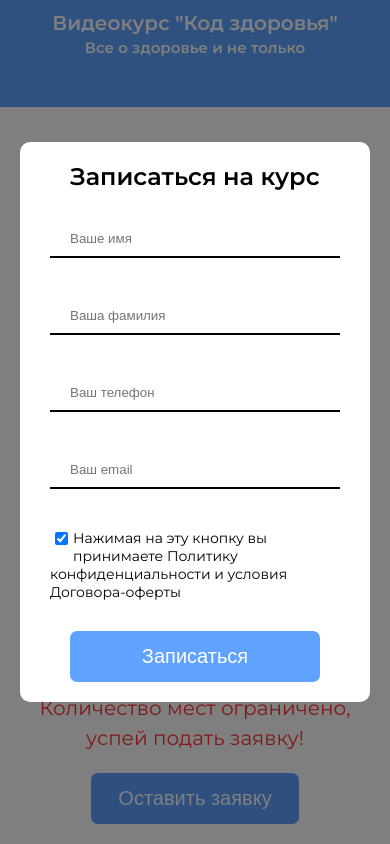
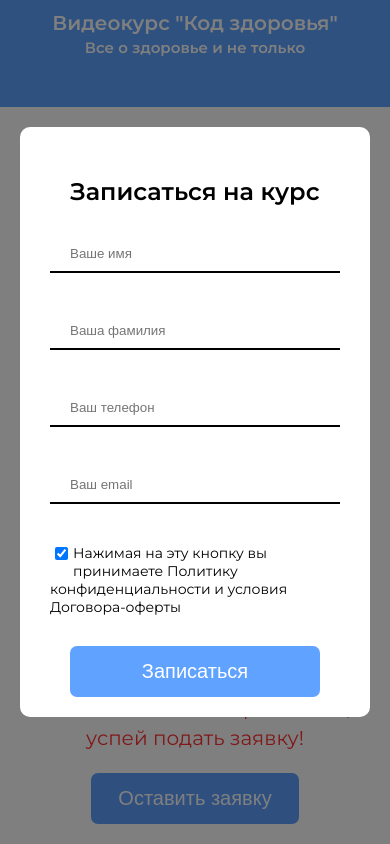
Before and after one commit to feelthemoon/test-ui, a website built with webpack: page src/index.html in a window 390 px wide. Both pictures are taken after a click on the button "Оставить заявку". Shown: the part 42-886 px from the top of the page. Built offline with nearby package versions, Linux system fonts and the light colour scheme; what inputmask would draw is missing.

Commit message:
fix: fixed paddings

```diff
--- a/src/scripts/main.js
+++ b/src/scripts/main.js
@@ -27,6 +27,6 @@ document.addEventListener("keydown", (e) => {
 
 document.getElementById("order").addEventListener("click", () => {
   modal.classList.add("show");
-  window.scrollTo(0, 200);
+  window.scrollTo(0, 150);
   body.classList.add("modal-open");
 });
--- a/src/styles/style.scss
+++ b/src/styles/style.scss
@@ -94,17 +94,19 @@ body {
     }
     &__bg {
       height: 100vh;
+      overflow-y: auto;
       @media (max-width: 968px) {
         height: 100%;
       }
       background-color: rgba($color: #000000, $alpha: 0.5);
       display: flex;
-      padding: 0 20px;
+      padding: 20px;
       justify-content: center;
       align-items: center;
     }
     &__body {
       position: relative;
+
       z-index: 100;
       background-color: #fff;
       border-radius: 10px;
@@ -114,7 +116,7 @@ body {
       flex-direction: column;
       padding: 40px 50px;
       @media (max-width: 460px) {
-        padding: 20px 30px;
+        padding: 50px 30px 20px;
       }
       h3 {
         text-align: center;
```
Also changed, not shown: docs/index.html (+1 -1 lines), src/styles/style.css, 3 other files.
